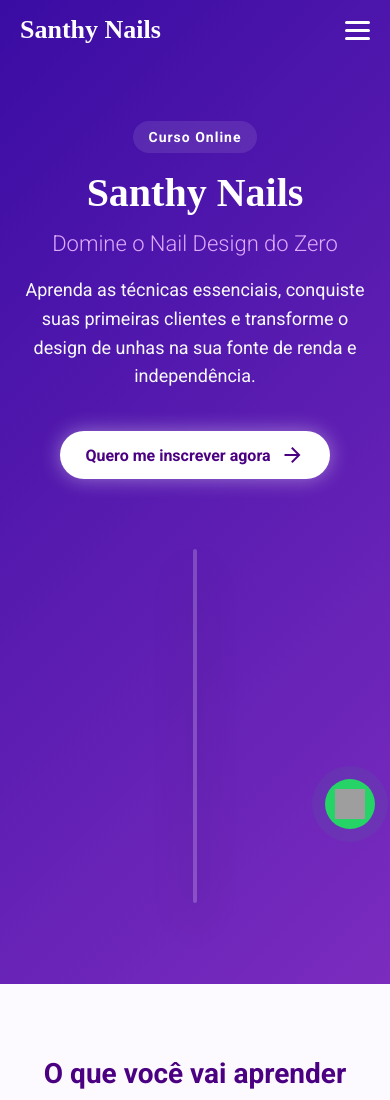
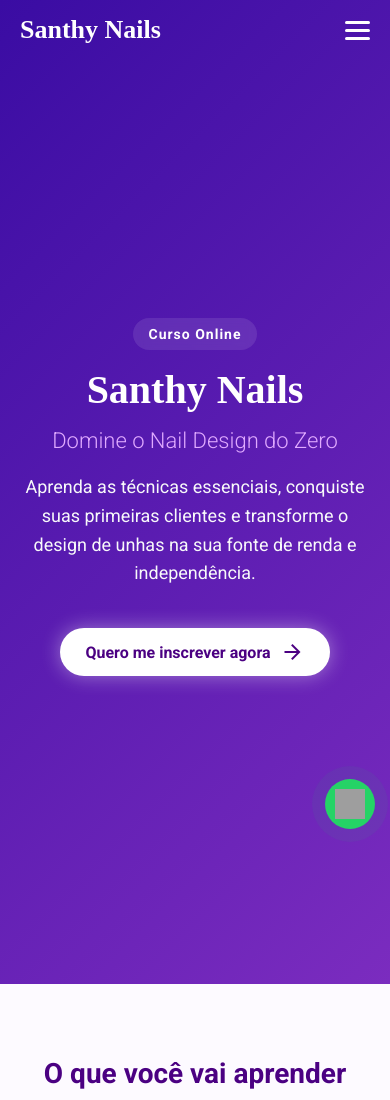
Before and after one commit to Gus11vs/SanthyNails, a website: page index.html in a window 390 px wide. Shown: the top 1100 px of the page. Drawn offline with nearby package versions, Linux system fonts and the light colour scheme; no server answers; grey boxes are pictures that could not be loaded.

Commit message:
Update style.css

```diff
--- a/style.css
+++ b/style.css
@@ -354,12 +354,7 @@ footer h2 { color: white; margin-top: 0; font-family: 'Times New Roman', serif;}
 
   /* Diminuindo as fotos (Slideshow e Professora) */
   .slideshow-container {
-      width: 90%;
-      max-width: 350px;
-      height: 350px;
-      margin: 20px auto;
-      position: relative; /* Reforçando a cerca no celular! */
-      border-width: 2px;
+      display: none; /* A MÁGICA É ESSA LINHA! Ela esconde a caixa toda no celular */
   }
 
   /* Ajustando botões e espaços */
```
